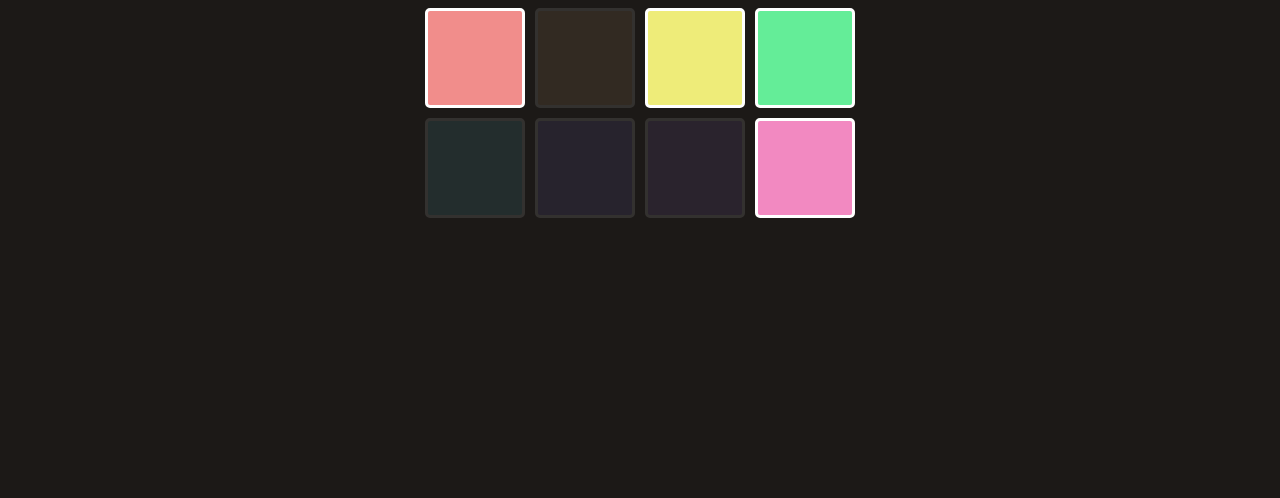
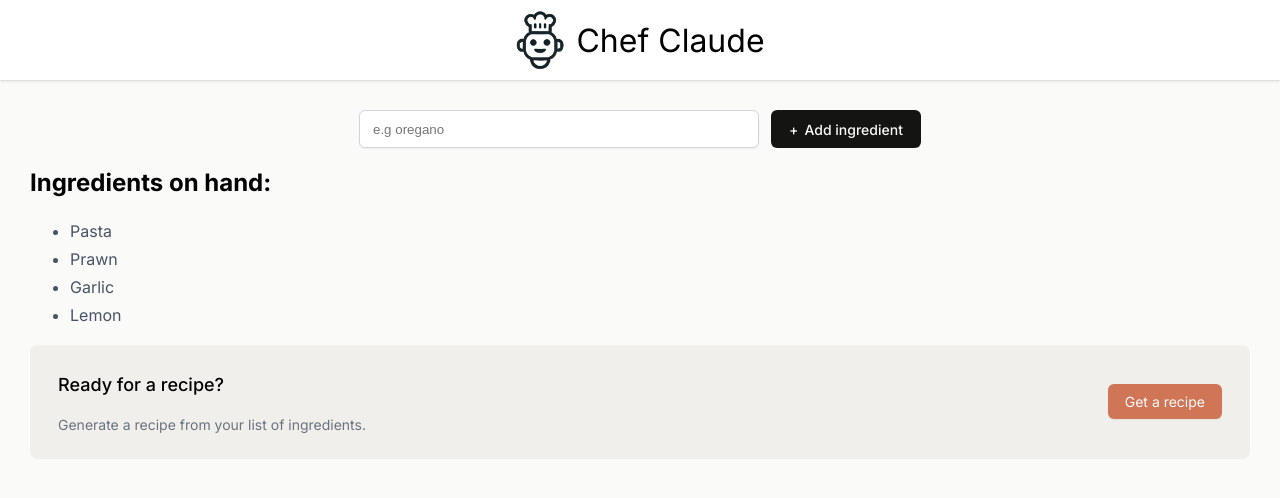
Before and after one commit to seb-ssabes/react-basics, a React (Vite) app: page / in a window 1280 px wide. Shown: the top 498 px of the page. Built offline with nearby package versions, Linux system fonts and the light colour scheme.

Commit message:
Added recipe and ingredients component to CheClaude

```diff
--- a/index.html
+++ b/index.html
@@ -5,10 +5,10 @@
     <link rel="preconnect" href="https://fonts.googleapis.com">
     <link rel="preconnect" href="https://fonts.gstatic.com" crossorigin>
     <link href="https://fonts.googleapis.com/css2?family=Inter:ital,opsz,wght@0,14..32,100..900;1,14..32,100..900&family=Saira:ital,wght@0,100..900;1,100..900&display=swap" rel="stylesheet">
-    <link rel="stylesheet" href="/src/PadsStateProps/index.css">
+    <link rel="stylesheet" href="/src/ChefClaude/index.css">
   </head>
   <body>
     <div id="root"></div>
-    <script src="/src/PadsStateProps/" type="module"></script>
+    <script src="/src/ChefClaude/" type="module"></script>
   </body>
 </html>
--- /dev/null
+++ b/src/ChefClaude/components/ClaudeRecipe.jsx
@@ -0,0 +1,36 @@
+export default function ClaudeRecipe() {
+  return (
+    <section>
+      <h2>Chef Claude Recommends:</h2>
+      <article className="suggested-recipe-container" aria-live="polite">
+        <p>Based on the ingredients you have available, I would recommend making a simple a delicious <strong>Beef Bolognese Pasta</strong>. Here is the recipe:</p>
+        <h3>Beef Bolognese Pasta</h3>
+        <strong>Ingredients:</strong>
+        <ul>
+            <li>1 lb. ground beef</li>
+            <li>1 onion, diced</li>
+            <li>3 cloves garlic, minced</li>
+            <li>2 tablespoons tomato paste</li>
+            <li>1 (28 oz) can crushed tomatoes</li>
+            <li>1 cup beef broth</li>
+            <li>1 teaspoon dried oregano</li>
+            <li>1 teaspoon dried basil</li>
+            <li>Salt and pepper to taste</li>
+            <li>8 oz pasta of your choice (e.g., spaghetti, penne, or linguine)</li>
+        </ul>
+        <strong>Instructions:</strong>
+        <ol>
+            <li>Bring a large pot of salted water to a boil for the pasta.</li>
+            <li>In a large skillet or Dutch oven, cook the ground beef over medium-high heat, breaking it up with a wooden spoon, until browned and cooked through, about 5-7 minutes.</li>
+            <li>Add the diced onion and minced garlic to the skillet and cook for 2-3 minutes, until the onion is translucent.</li>
+            <li>Stir in the tomato paste and cook for 1 minute.</li>
+            <li>Add the crushed tomatoes, beef broth, oregano, and basil. Season with salt and pepper to taste.</li>
+            <li>Reduce the heat to low and let the sauce simmer for 15-20 minutes, stirring occasionally, to allow the flavors to meld.</li>
+            <li>While the sauce is simmering, cook the pasta according to the package instructions. Drain the pasta and return it to the pot.</li>
+            <li>Add the Bolognese sauce to the cooked pasta and toss to combine.</li>
+            <li>Serve hot, garnished with additional fresh basil or grated Parmesan cheese if desired.</li>
+        </ol>
+      </article>
+    </section>
+  )
+}
--- /dev/null
+++ b/src/ChefClaude/components/IngredientsList.jsx
@@ -0,0 +1,22 @@
+export default function IngredientsList(props) {
+  const ingredientsListItems = props.ingredients.map(ingredient => (
+    <li key={ingredient}>{ingredient}</li>
+  ))
+
+  return (
+    <section>
+      <h2>Ingredients on hand:</h2>
+      <ul className="ingredients-list" aria-live="polite">{ingredientsListItems}</ul>
+      {
+        props.ingredients.length > 3 &&
+        <div className="get-recipe-container">
+          <div>
+              <h3>Ready for a recipe?</h3>
+              <p>Generate a recipe from your list of ingredients.</p>
+          </div>
+          <button onClick={props.toggle}>Get a recipe</button>
+        </div>
+      }
+    </section>
+  )
+}
--- a/src/ChefClaude/components/Main.jsx
+++ b/src/ChefClaude/components/Main.jsx
@@ -1,12 +1,10 @@
 import React from "react"
+import ClaudeRecipe from "./ClaudeRecipe"
+import IngredientsList from "./IngredientsList"
 
 export default function Main() {
   const [ingredients, setIngredients] = React.useState(["Pasta", "Prawn", "Garlic", "Lemon"])
   const [recipeShown, setRecipeShown] = React.useState(false)
-
-  const ingredientsListItems = ingredients.map(ingredient => (
-    <li key={ingredient}>{ingredient}</li>
-  ))
 
   function addItem(formData) {
     const newIngredient = formData.get("ingredient")
@@ -35,59 +33,14 @@ export default function Main() {
         <button>Add ingredient</button>
       </form>
 
+      {ingredients.length > 0 &&
+        <IngredientsList
+          toggle={toggleRecipeShown}
+          ingredients={ingredients}
+        />
+      }
 
-      {
-        ingredients.length > 0 &&
-        <section>
-            <h2>Ingredients on hand:</h2>
-            <ul className="ingredients-list" aria-live="polite">{ingredientsListItems}</ul>
-            {
-              ingredients.length > 3 &&
-              <div className="get-recipe-container">
-                <div>
-                    <h3>Ready for a recipe?</h3>
-                    <p>Generate a recipe from your list of ingredients.</p>
-                </div>
-                <button onClick={toggleRecipeShown}>Get a recipe</button>
-              </div>
-            }
-        </section>
-      }
-      {
-        recipeShown &&
-        <section>
-            <h2>Chef Claude Recommends:</h2>
-            <article className="suggested-recipe-container" aria-live="polite">
-                <p>Based on the ingredients you have available, I would recommend making a simple a delicious <strong>Beef Bolognese Pasta</strong>. Here is the recipe:</p>
-                <h3>Beef Bolognese Pasta</h3>
-                <strong>Ingredients:</strong>
-                <ul>
-                    <li>1 lb. ground beef</li>
-                    <li>1 onion, diced</li>
-                    <li>3 cloves garlic, minced</li>
-                    <li>2 tablespoons tomato paste</li>
-                    <li>1 (28 oz) can crushed tomatoes</li>
-                    <li>1 cup beef broth</li>
-                    <li>1 teaspoon dried oregano</li>
-                    <li>1 teaspoon dried basil</li>
-                    <li>Salt and pepper to taste</li>
-                    <li>8 oz pasta of your choice (e.g., spaghetti, penne, or linguine)</li>
-                </ul>
-                <strong>Instructions:</strong>
-                <ol>
-                    <li>Bring a large pot of salted water to a boil for the pasta.</li>
-                    <li>In a large skillet or Dutch oven, cook the ground beef over medium-high heat, breaking it up with a wooden spoon, until browned and cooked through, about 5-7 minutes.</li>
-                    <li>Add the diced onion and minced garlic to the skillet and cook for 2-3 minutes, until the onion is translucent.</li>
-                    <li>Stir in the tomato paste and cook for 1 minute.</li>
-                    <li>Add the crushed tomatoes, beef broth, oregano, and basil. Season with salt and pepper to taste.</li>
-                    <li>Reduce the heat to low and let the sauce simmer for 15-20 minutes, stirring occasionally, to allow the flavors to meld.</li>
-                    <li>While the sauce is simmering, cook the pasta according to the package instructions. Drain the pasta and return it to the pot.</li>
-                    <li>Add the Bolognese sauce to the cooked pasta and toss to combine.</li>
-                    <li>Serve hot, garnished with additional fresh basil or grated Parmesan cheese if desired.</li>
-                </ol>
-            </article>
-        </section>
-      }
+      {recipeShown && <ClaudeRecipe />}
     </main>
   )
 }
```
